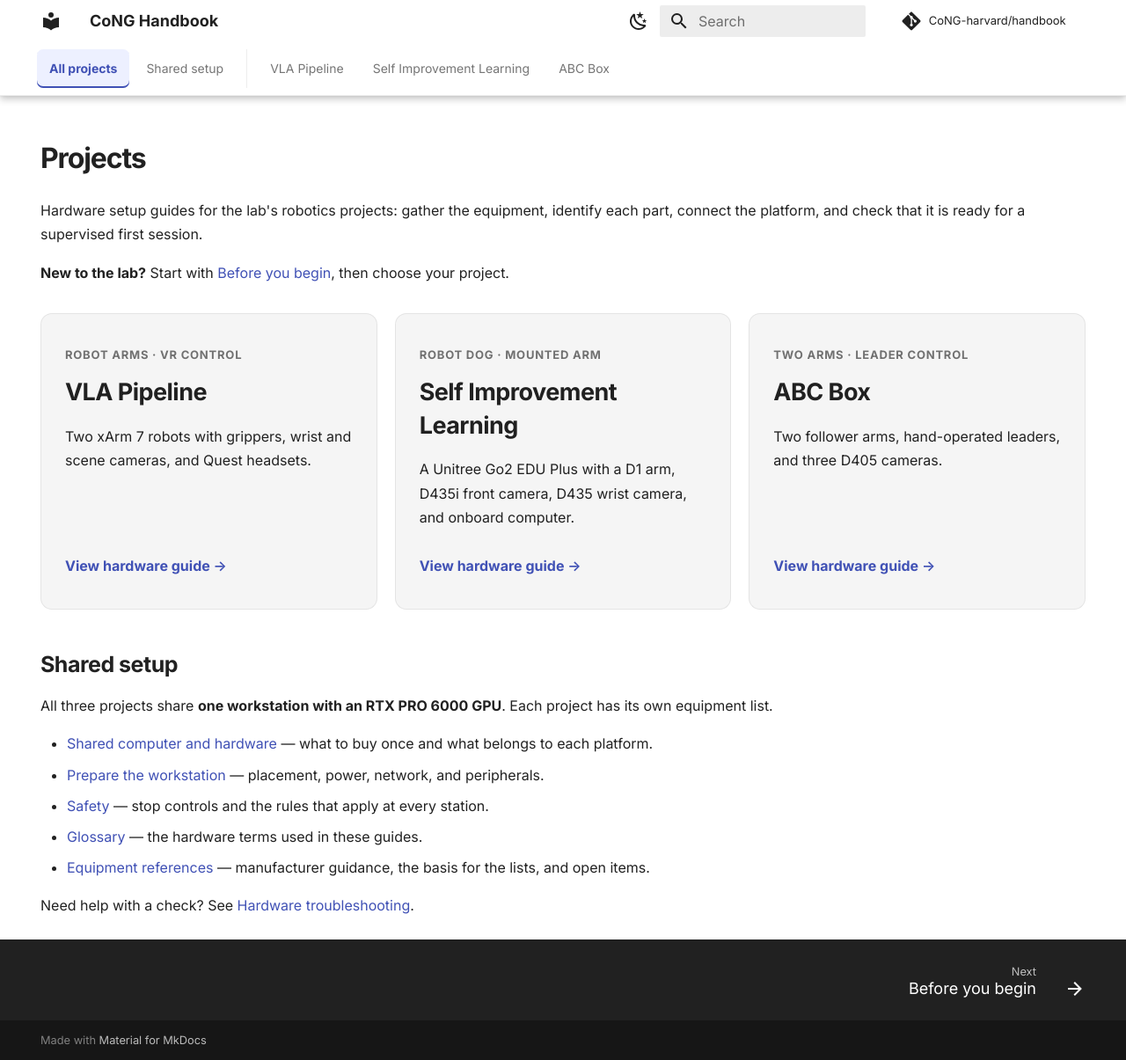
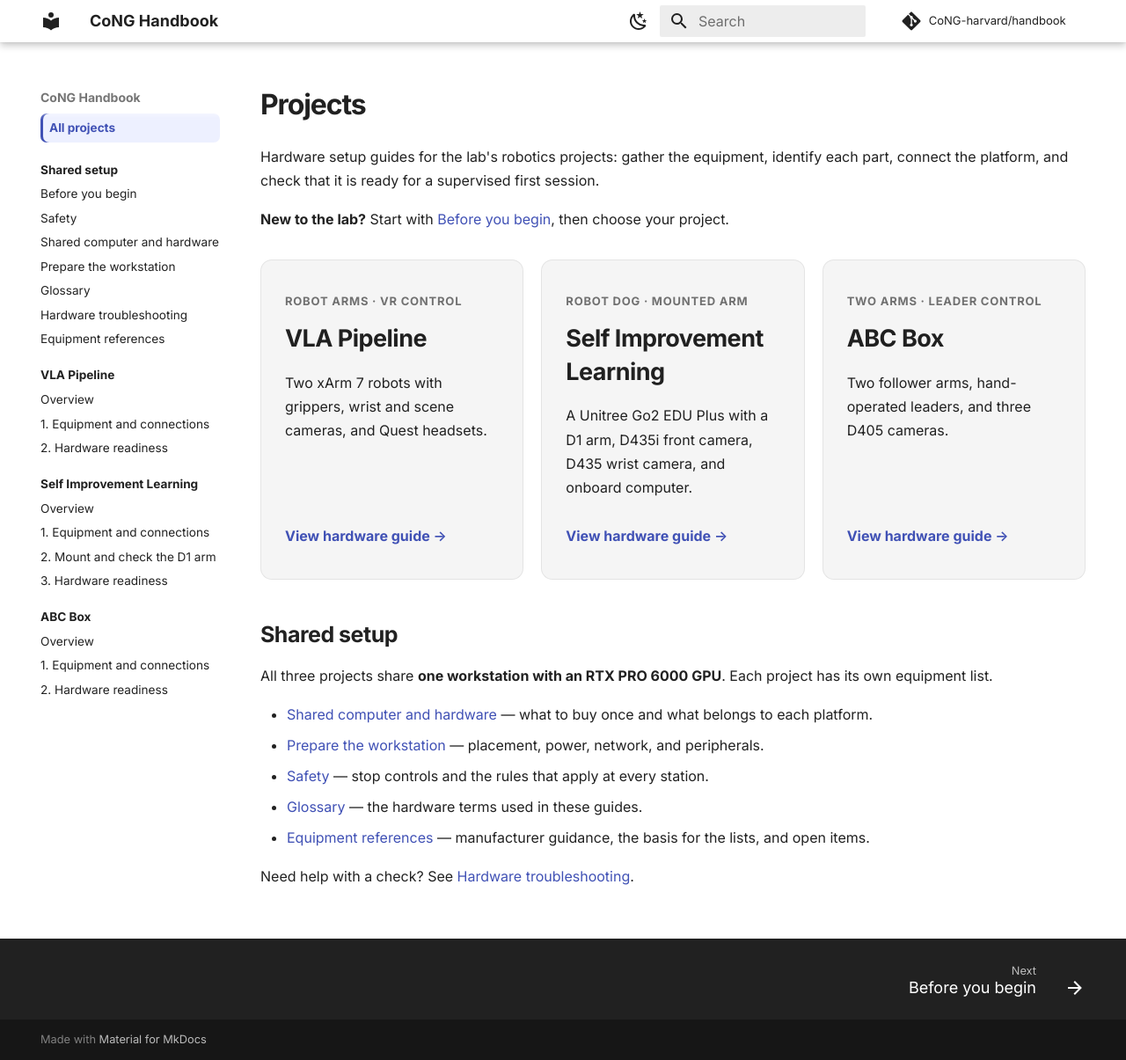
Before and after one commit to CoNG-harvard/handbook, an MkDocs documentation site: the page built from docs/index.md, in a window 1280 px wide and 1205 px high. Shown: the whole window at 88% size. Built offline with MkDocs 1.6.1 and Material for MkDocs 9.7.7, drawn with Linux system fonts in a browser that asks for light colours; comment, search, counter and statistics services are not loaded.

Commit message:
Keep full handbook navigation visible across pages

```diff
--- a/docs/stylesheets/handbook.css
+++ b/docs/stylesheets/handbook.css
@@ -155,129 +155,31 @@
   }
 }
 
-/* Main navigation: shared links first, followed by the three projects. */
-@media screen {
-  .md-typeset :target {
-    --md-scroll-margin: 6.4rem;
+/* One handbook-wide sidebar, with a clear marker for the current page. */
+.md-nav--primary a.md-nav__link--active {
+  padding: 0.35rem 0.5rem;
+  border-radius: var(--handbook-radius-small);
+  background: var(--md-accent-fg-color--transparent);
+  box-shadow: inset 3px 0 0 var(--md-typeset-a-color);
+  color: var(--md-typeset-a-color);
+  font-weight: 600;
+}
+.md-nav--primary a:focus-visible {
+  outline: 2px solid var(--md-typeset-a-color);
+  outline-offset: 2px;
+}
+@media screen and (min-width: 76.25em) {
+  .md-nav--primary .md-nav__item--section > .md-nav__link {
+    margin-top: 1.1rem;
+    color: var(--md-default-fg-color);
+    font-weight: 650;
   }
-  .md-header .handbook-nav {
-    display: block;
-    overflow: visible;
-    border-bottom: 1px solid var(--md-default-fg-color--lightest);
-    background: var(--md-default-bg-color);
-    color: var(--md-default-fg-color);
-  }
-  .handbook-nav__inner {
-    padding: 0.4rem 0.6rem;
-  }
-  .handbook-nav ul {
-    list-style: none;
-    padding: 0;
-    margin: 0;
-  }
-  .handbook-nav__desktop {
-    display: flex;
-    align-items: center;
-    gap: 0.25rem;
-  }
-  .handbook-nav__item a {
-    box-sizing: border-box;
-    display: flex;
-    align-items: center;
-    min-height: 2.2rem;
-    padding: 0.45rem 0.7rem;
-    border-radius: var(--handbook-radius-small);
-    color: var(--md-default-fg-color--light);
-    font-size: 0.7rem;
-    font-weight: 500;
+  .md-nav--primary .md-nav__link {
+    font-size: 0.68rem;
     line-height: 1.4;
   }
-  .handbook-nav__item a:hover {
-    background: var(--md-code-bg-color);
-    color: var(--md-typeset-a-color);
-  }
-  .handbook-nav__item--active a {
-    background: var(--md-accent-fg-color--transparent);
-    color: var(--md-typeset-a-color);
-    font-weight: 650;
-    box-shadow: inset 0 -2px 0 var(--md-typeset-a-color);
-  }
-  .handbook-nav__desktop .handbook-nav__item:nth-child(3) {
-    border-left: 1px solid var(--md-default-fg-color--lightest);
-    margin-left: 0.35rem;
-    padding-left: 0.6rem;
-  }
-  .handbook-nav :is(a, summary):focus-visible {
-    outline: 2px solid var(--md-typeset-a-color);
-    outline-offset: 2px;
-  }
-  .handbook-nav__mobile {
-    display: none;
-  }
-}
-@media screen and (max-width: 47.99em) {
-  .handbook-nav__desktop {
-    display: none;
-  }
-  .handbook-nav__mobile {
-    display: block;
-    position: relative;
-  }
-  .handbook-nav__mobile summary {
-    box-sizing: border-box;
-    display: flex;
-    align-items: center;
-    gap: 0.6rem;
-    min-height: 2.2rem;
-    padding: 0.45rem 0.5rem;
-    border-radius: var(--handbook-radius-small);
-    cursor: pointer;
-    list-style: none;
-    font-size: 0.7rem;
-    line-height: 1.4;
-  }
-  .handbook-nav__mobile summary::-webkit-details-marker {
-    display: none;
-  }
-  .handbook-nav__hint {
-    color: var(--md-default-fg-color--light);
-  }
-  .handbook-nav__current {
-    flex: 1;
-    font-weight: 600;
-  }
-  .handbook-nav__chevron {
-    width: 0.35rem;
-    height: 0.35rem;
-    margin: 0 0.25rem 0.2rem;
-    border-right: 1.5px solid currentColor;
-    border-bottom: 1.5px solid currentColor;
-    transform: rotate(45deg);
-  }
-  .handbook-nav__mobile[open] .handbook-nav__chevron {
-    transform: rotate(225deg);
-    margin-bottom: -0.15rem;
-  }
-  .handbook-nav .handbook-nav__menu {
-    position: absolute;
-    top: calc(100% + 0.4rem);
-    left: 0;
-    right: 0;
-    max-height: calc(100dvh - 6rem);
-    overflow-y: auto;
-    padding: 0.4rem;
-    border: 1px solid var(--md-default-fg-color--lightest);
-    border-radius: var(--handbook-radius);
-    background: var(--md-default-bg-color);
-    box-shadow: 0 0.5rem 1.5rem #0002;
-  }
-  .handbook-nav__menu .handbook-nav__item a {
-    min-height: 2.4rem;
-  }
-  .handbook-nav__menu .handbook-nav__item:nth-child(3) {
-    margin-top: 0.35rem;
-    padding-top: 0.35rem;
-    border-top: 1px solid var(--md-default-fg-color--lightest);
+  .md-nav--primary .md-nav__item {
+    padding-right: 0.3rem;
   }
 }
 
--- a/mkdocs.yml
+++ b/mkdocs.yml
@@ -7,13 +7,12 @@ edit_uri: edit/main/docs/
 
 theme:
   name: material
-  custom_dir: overrides
   font:
     text: Inter
     code: Roboto Mono
   features:
-    - navigation.tabs
-    - navigation.tabs.sticky
+    - navigation.sections     # show every handbook section in the sidebar
+    - navigation.expand       # keep page links visible across projects
     - navigation.top            # back-to-top button
     - navigation.tracking       # URL tracks the scrolled section
     - navigation.footer         # prev/next links at the bottom of each page
@@ -58,7 +57,7 @@ markdown_extensions:
       permalink: true
 
 extra_css:
-  - stylesheets/handbook.css?v=7
+  - stylesheets/handbook.css?v=8
 
 plugins:
   - search
--- a/overrides/partials/tabs.html
+++ /dev/null
@@ -1,29 +0,0 @@
-{# One navigation source for desktop links and the compact mobile menu. #}
-{% macro destination(item) -%}
-  {%- if item.children -%}
-    {{- destination(item.children | first) -}}
-  {%- else -%}
-    {{- item.url | url -}}
-  {%- endif -%}
-{%- endmacro %}
-{% macro links() %}
-  {% for item in nav.items %}
-    <li class="handbook-nav__item{% if item.active %} handbook-nav__item--active{% endif %}">
-      <a href="{{ destination(item) }}"{% if item.active %} aria-current="location"{% endif %}>{{ item.title }}</a>
-    </li>
-  {% endfor %}
-{% endmacro %}
-{% set current = nav.items | selectattr("active") | first %}
-<nav class="md-tabs handbook-nav" aria-label="Main navigation" data-md-component="tabs">
-  <div class="md-grid handbook-nav__inner">
-    <ul class="handbook-nav__desktop">{{ links() }}</ul>
-    <details class="handbook-nav__mobile">
-      <summary>
-        <span class="handbook-nav__hint">Browse</span>
-        <span class="handbook-nav__current">{{ current.title if current else "Handbook" }}</span>
-        <span class="handbook-nav__chevron" aria-hidden="true"></span>
-      </summary>
-      <ul class="handbook-nav__menu">{{ links() }}</ul>
-    </details>
-  </div>
-</nav>
```
Also changed, not shown: README.md (+1 -2 lines), docs/index.md (+0 -1 lines).
